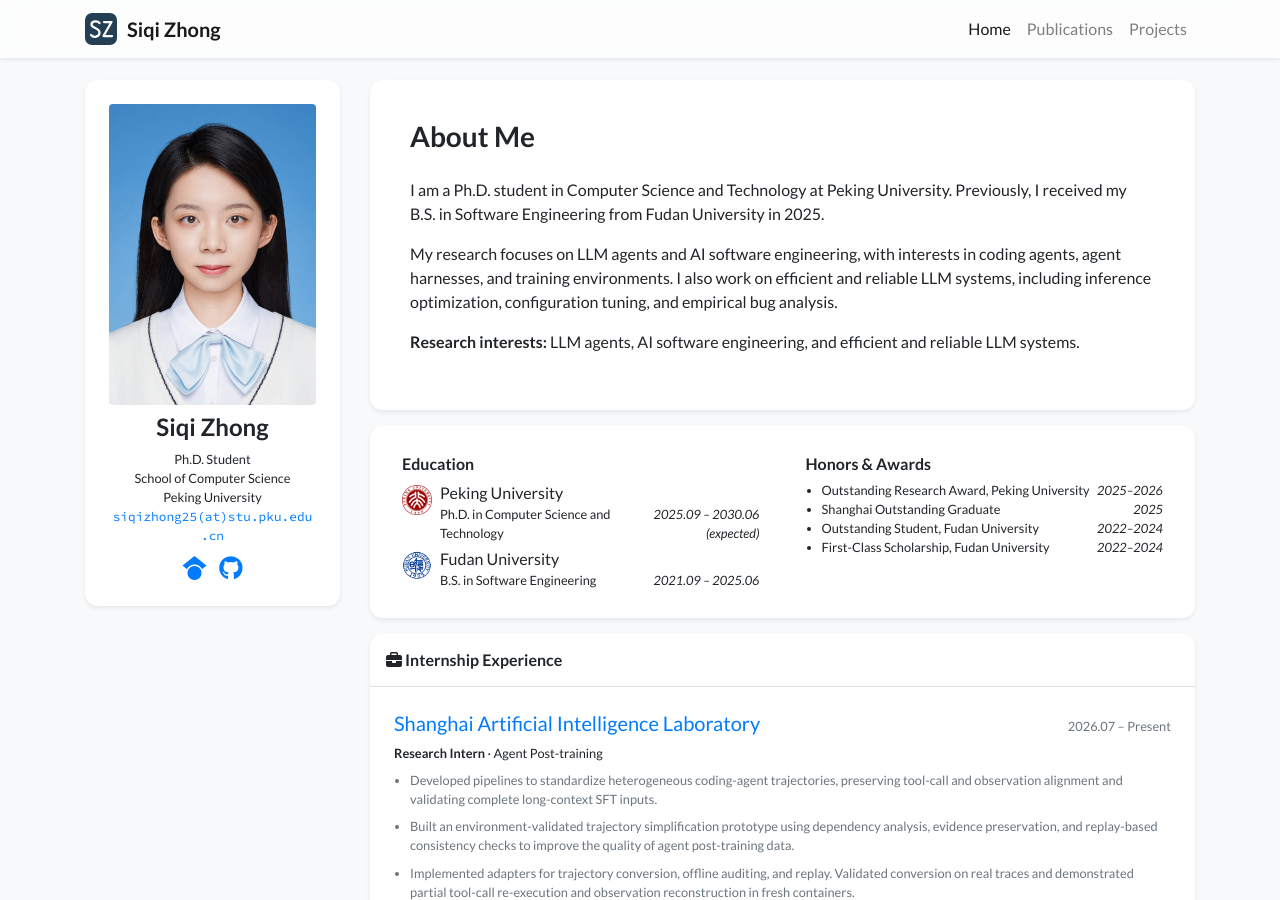
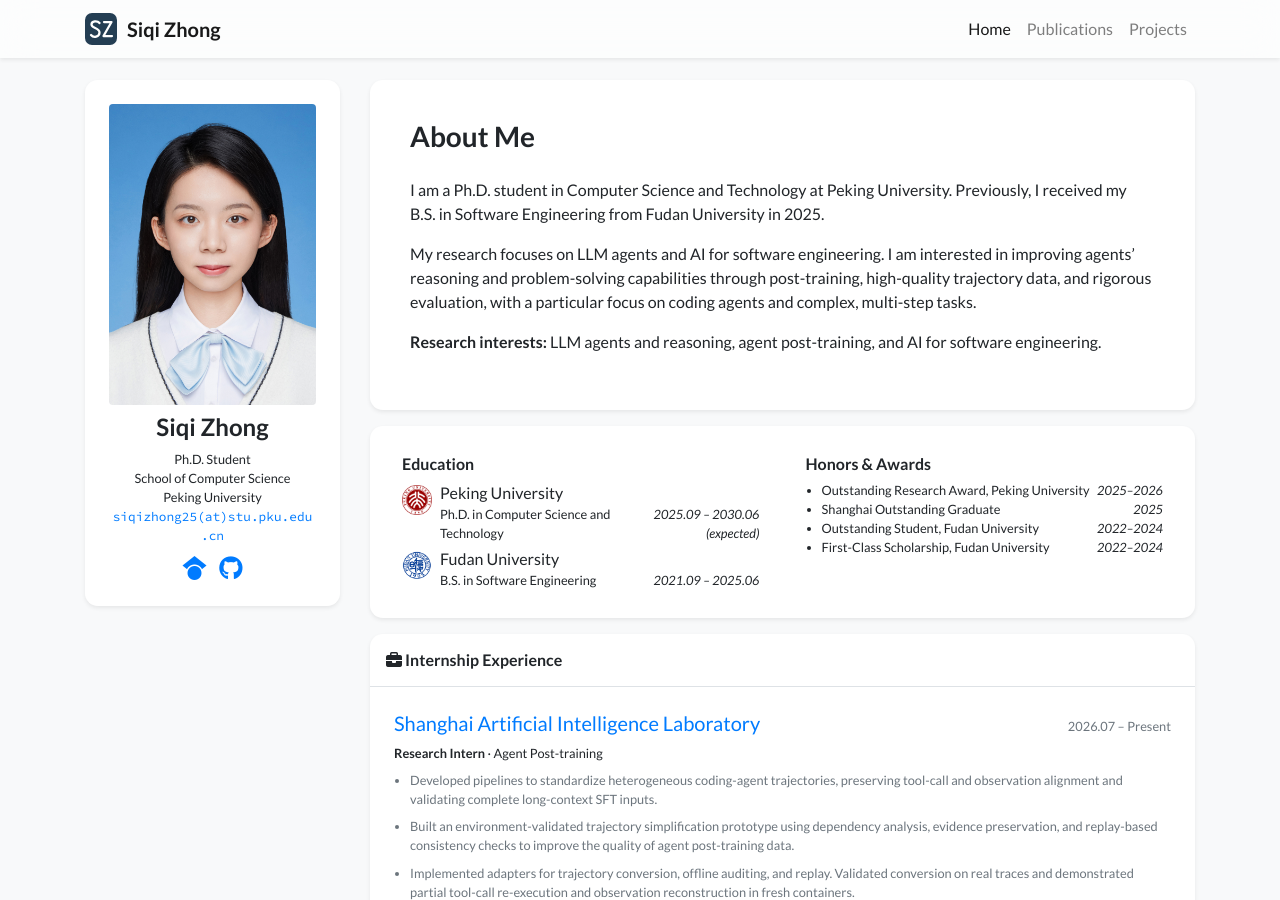
Before and after one commit to zsq0216/zsq0216.github.io, a Jekyll site: the page built from index.html, in a window 1280 px wide and 900 px high. Built offline with Jekyll 4.4.1, drawn with Linux system fonts in a browser that asks for light colours; nearby versions of some CDN libraries; a style sheet for code colours, icons or effects is not loaded.

Commit message:
Refocus About Me research interests on agent reasoning and post-training

```diff
--- a/_data/profile.yml
+++ b/_data/profile.yml
@@ -8,7 +8,7 @@ positions:
 email: siqizhong25@stu.pku.edu.cn
 github: zsq0216
 short_bio_text_justify: false
-short_bio: <p>I am a Ph.D. student in Computer Science and Technology at Peking University. Previously, I received my B.S. in Software Engineering from Fudan University in 2025.</p><p>My research focuses on LLM agents and AI software engineering, with interests in coding agents, agent harnesses, and training environments. I also work on efficient and reliable LLM systems, including inference optimization, configuration tuning, and empirical bug analysis.</p><p><strong>Research interests:</strong> LLM agents, AI software engineering, and efficient and reliable LLM systems.</p>
+short_bio: <p>I am a Ph.D. student in Computer Science and Technology at Peking University. Previously, I received my B.S. in Software Engineering from Fudan University in 2025.</p><p>My research focuses on LLM agents and AI for software engineering. I am interested in improving agents’ reasoning and problem-solving capabilities through post-training, high-quality trajectory data, and rigorous evaluation, with a particular focus on coding agents and complex, multi-step tasks.</p><p><strong>Research interests:</strong> LLM agents and reasoning, agent post-training, and AI for software engineering.</p>
 portrait_url: /assets/images/photos/portrait.jpg
 portrait_caption: Siqi Zhong
 education:
@@ -22,7 +22,7 @@ education:
   logo: /assets/images/badges/Fudan_blue.png
 awards:
 - name: Outstanding Research Award, Peking University
-  date: '2025–2026'
+  date: 2025–2026
 - name: Shanghai Outstanding Graduate
   date: '2025'
 - name: Outstanding Student, Fudan University
```
